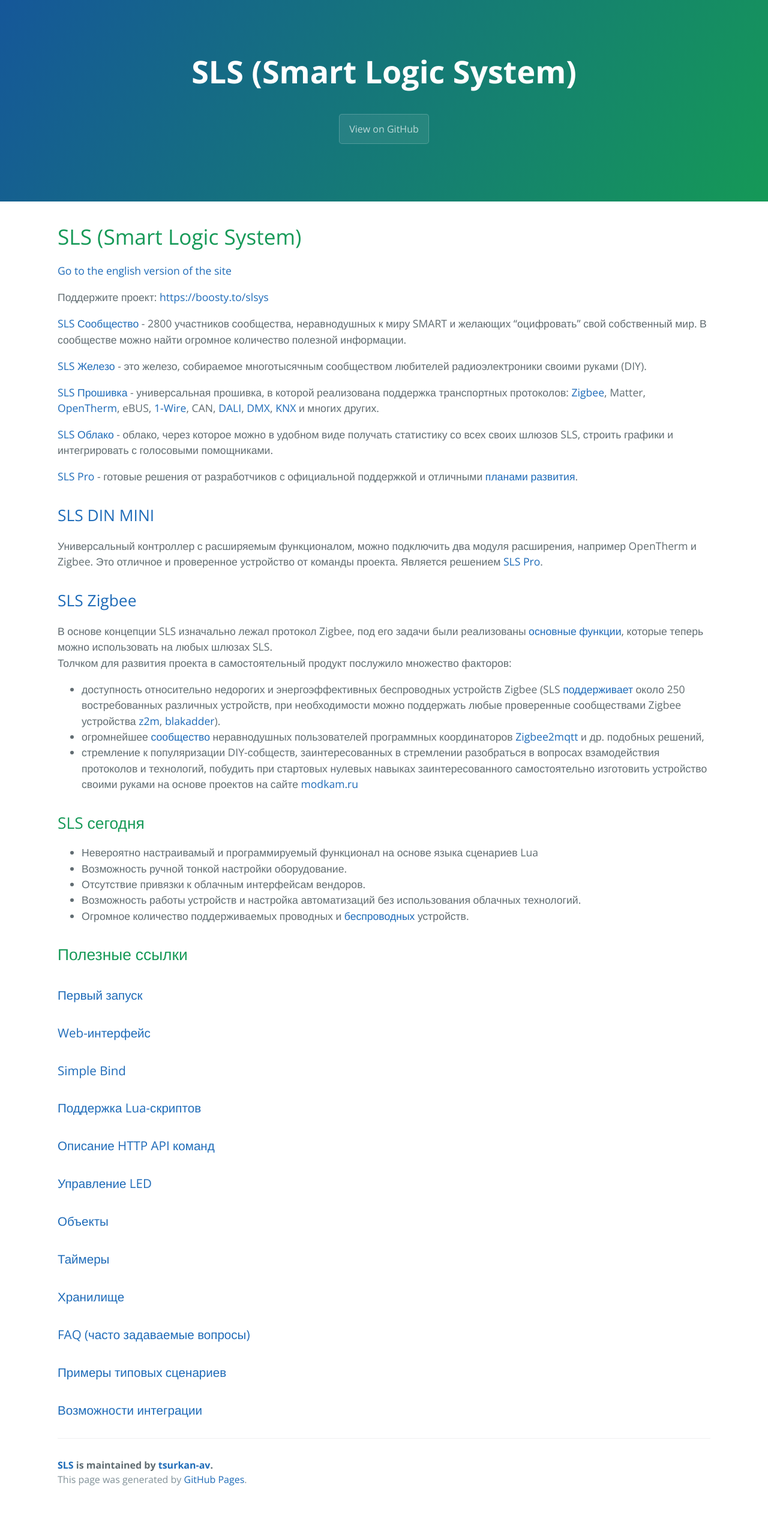
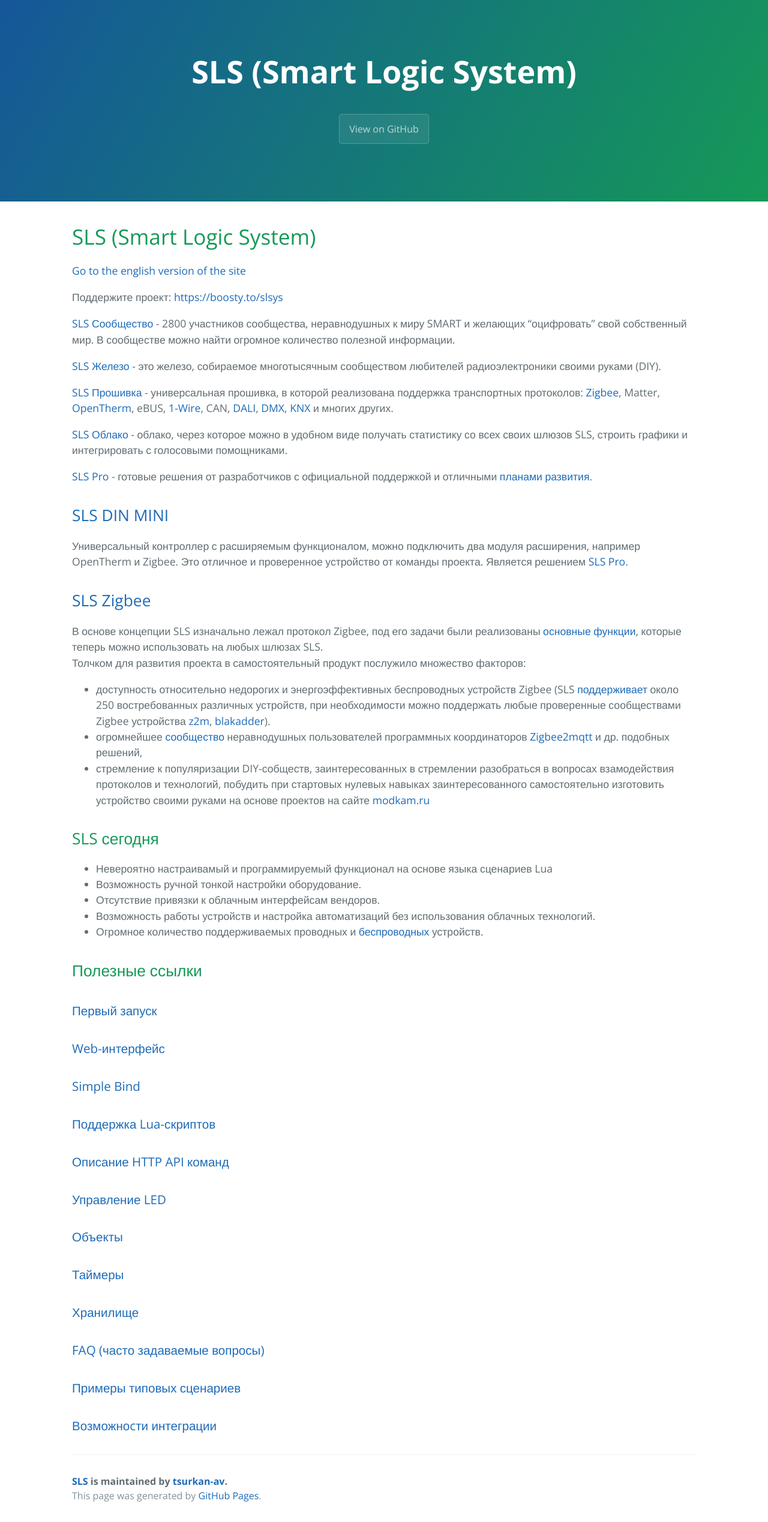
Before and after one commit to tsurkan-av/SLS, a Jekyll site: the page built from README_rus.md, in a window 1280 px wide. Shown: the whole page at 60% size. Built offline with Jekyll 4.4.1, drawn with Linux system fonts in a browser that asks for light colours; our own code applies the rules of GitHub Pages for plain Markdown files; the repository's description, which GitHub fills in, is left out; before the commit the page ends 2511 px from its top, so only the background shows below that.

Commit message:
Update jekyll-theme-cayman.scss

```diff
--- a/_sass/jekyll-theme-cayman.scss
+++ b/_sass/jekyll-theme-cayman.scss
@@ -167,7 +167,7 @@
   }
 
   @include large {
-    max-width: 100rem;
+    max-width: 77rem;
     padding: 2rem 6rem;
     margin: 0 auto;
     font-size: 1.1rem;
```
